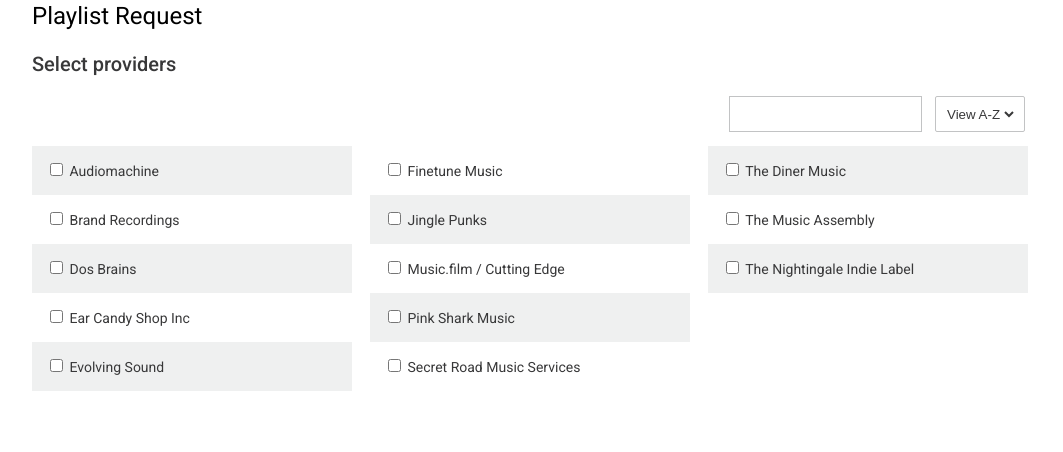
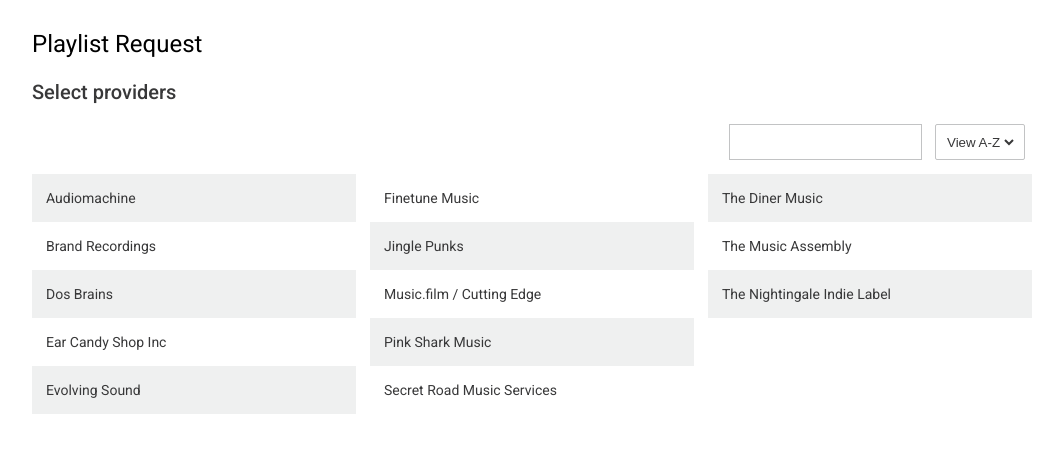
Before and after one commit to edpe/playlist-request, an Angular app: page / in a window 1280 px wide. Shown: the top 452 px of the page, without its empty margins (108-1171 px from the left). Built offline with nearby package versions, Linux system fonts and the light colour scheme.

Commit message:
feat: add hover style and custom checkbox input

```diff
--- a/src/app/layout/layout.component.css
+++ b/src/app/layout/layout.component.css
@@ -1,4 +1,4 @@
 main {
   max-width: 1000px;
-  margin: 0 auto;
+  margin: 2em auto;
 }
--- a/src/app/providers/providers.component.css
+++ b/src/app/providers/providers.component.css
@@ -20,7 +20,15 @@ h2 {
   }
 }
 
-.providers > li {
+.providers > li:nth-child(odd) {
+  background: #eff0f0;
+}
+
+.providers > li:hover {
+  background: #cddeee;
+}
+
+.provider {
   display: inline-block;
   justify-self: center;
   cursor: pointer;
@@ -28,10 +36,7 @@ h2 {
   width: 90%;
   padding: 1em;
   color: #383839;
-}
-
-.providers > li:nth-child(odd) {
-  background: #eff0f0;
+  align-items: center;
 }
 
 .searchBar {
@@ -59,3 +64,23 @@ h2 {
   background-color: #fff;
   color: #383839;
 }
+
+.visuallyHidden {
+  position: absolute;
+  width: 1px;
+  height: 1px;
+  overflow: hidden;
+  clip: rect(1px, 1px, 1px, 1px);
+}
+
+.provider input:checked + .customCheckbox {
+  position: absolute;
+  right: 0;
+  margin-right: 1em;
+  width: 1.5em;
+  height: 1.5em;
+  background-image: url("../../assets/images/tick.svg");
+  background-size: cover;
+  background-repeat: no-repeat;
+  flex-shrink: 0;
+}
--- a/src/app/providers/providers.component.html
+++ b/src/app/providers/providers.component.html
@@ -27,8 +27,9 @@
         | sort: ['title', sortDirection]
     "
   >
-    <label>
-      <input type="checkbox" id="{{ provider.id }}" />
+    <label class="provider">
+      <input class="visuallyHidden" type="checkbox" id="{{ provider.id }}" />
+      <span class="customCheckbox"></span>
       {{ provider.title | titlecase }}
     </label>
   </li>
```
Also changed, not shown: src/assets/images/tick.svg (added).
